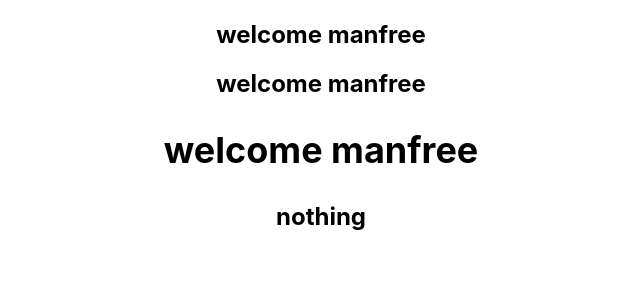
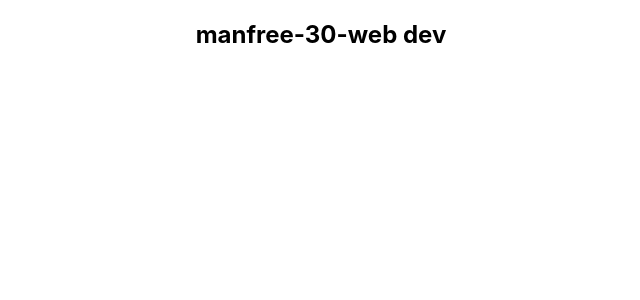
Before and after one commit to Shansudar/Manfree-react, a React (Create React App) app in the folder my-app/: page / in a window 1280 px wide. Shown: the top 300 px of the page, without its empty margins (319-959 px from the left). Built offline with nearby package versions, Linux system fonts and the light colour scheme.

Commit message:
passing props to class component

```diff
--- a/my-app/src/App.js
+++ b/my-app/src/App.js
@@ -1,12 +1,11 @@
 import logo from "./logo.svg";
 import "./App.css";
 import { TypeOne, TypeThree, TypeTwo } from "./components/Conditional";
+import Intro from "./components/Hooks/Intro";
 function App() {
   return (
     <div className="App">
-      <TypeOne />
-      <TypeTwo />
-      <TypeThree />
+      <Intro name="manfree" age={30} course="web dev" />
     </div>
   );
 }
--- a/my-app/src/components/Conditional.jsx
+++ b/my-app/src/components/Conditional.jsx
@@ -1,5 +1,5 @@
 import React from "react";
-const isLogin = true;
+const isLogin = false;
 
 // method 1
 
@@ -28,7 +28,7 @@ export const TypeTwo = () => {
 export const TypeThree = () => {
   return (
     <div>
-      <h2>{isLogin && <h2>welcome manfree</h2>}</h2>
+      <h2>{isLogin || <h2>welcome manfree</h2>}</h2>
       <h2>nothing</h2>
     </div>
   );
--- /dev/null
+++ b/my-app/src/components/Hooks/Intro.jsx
@@ -0,0 +1,25 @@
+import React, { Component } from "react";
+
+class Intro extends Component {
+    constructor({ name, age, course }) {
+        super();
+        this.state = {
+            name,
+            // name:name
+            age,
+            course
+        }
+    }
+
+  render() {
+    return (
+      <div>
+        <h2>
+          {this.state.name}-{this.state.age}-{this.state.course}
+        </h2>
+      </div>
+    );
+  }
+}
+
+export default Intro;
```
